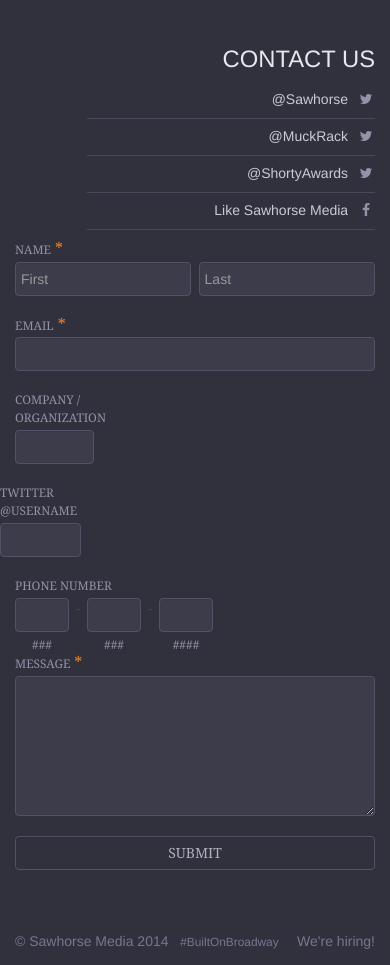
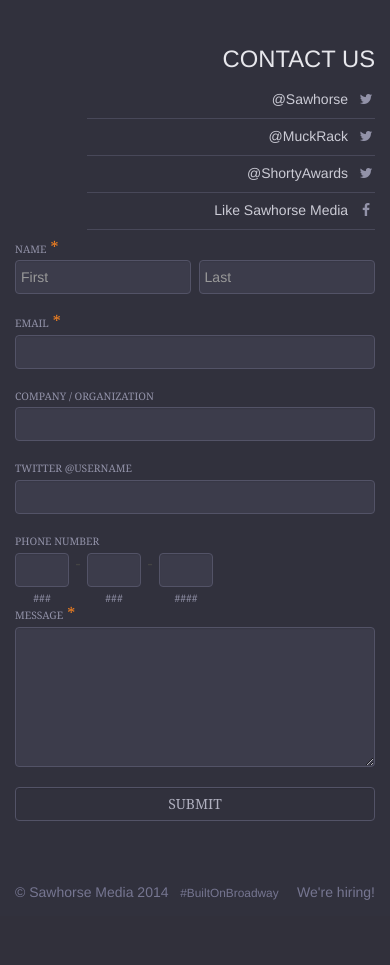
Before and after one commit to lvannostrand/sawhorse.github.io, a PHP site: page /_site/index.html in a window 390 px wide. Shown: the part 2091-3056 px from the top of the page. After the commit the page ends 2991 px from the top, so only its background shows below. Run offline with PHP 8.4, Linux system fonts and the light colour scheme; some libraries are stand-ins or nearby versions.

Commit message:
responsive contact form

```diff
--- a/_includes/contact.html
+++ b/_includes/contact.html
@@ -1,6 +1,6 @@
 <section class="contact">
 	<div class="row">
-		<div class="col-sm-3  sm-contact-sidebar">
+		<div class="col-sm-4 col-md-3 sm-contact-sidebar">
 			<h2>Contact Us</h2>
 			<ul>
 				<li>
@@ -22,11 +22,11 @@
 			</ul>
 		</div>
 
-		<div class="col-sm-8 col-sm-offset-1">
+		<div class="col-sm-8 col-md-8 col-sm-offset-0 col-md-offset-1">
 		<form id="form25" name="form25" class="wufoo topLabel page" accept-charset="UTF-8" autocomplete="off" enctype="multipart/form-data" method="post" novalidate action="https://sawu.wufoo.com/forms/m1t4ijyu11j8ov6/#public">
 		<ul>
 			<div class="row">
-				<div class="col-md-6">
+				<div class="col-md-6 no-rp">
 					<li id="foli9" class="notranslate      ">
 						<label class="desc" id="title9" for="Field9">Name<span id="req_9" class="req">*</span></label>
 						<span>
--- a/_layouts/landing.html
+++ b/_layouts/landing.html
@@ -35,6 +35,5 @@
     <script src="assets/javascripts/bootstrap.min.js"></script>
     <script src="assets/javascripts/main.js"></script>
     <script src="assets/javascripts/wufoo.js"></script>
-    <script>document.write('<script src="http://' + (location.host || 'localhost').split(':')[0] + ':35729/livereload.js?snipver=1"></' + 'script>')</script>
 </body>
 </html>
--- a/_site/assets/stylesheets/style.css
+++ b/_site/assets/stylesheets/style.css
@@ -2943,10 +2943,11 @@ footer small a {
   font-weight: 300;
   font-size: 0.85em;
   text-transform: uppercase; }
+@media (max-width: 1199px) {
+  .wufoo label {
+    font-size: 0.74em; } }
 .wufoo li {
   padding: 0px 0px 20px 0px; }
-.wufoo input#Field12 {
-  width: 99%; }
 .wufoo #foli9 span {
   width: 49%;
   margin: 0; }
@@ -2956,12 +2957,8 @@ footer small a {
   width: 100%; }
 .wufoo #foli7 input {
   width: 100%; }
-.wufoo .foli5 {
-  padding-left: 0px;
-  width: 24.5%; }
-.wufoo .foli12 {
-  width: 25.5%;
-  padding-right: 5px; }
+.wufoo #Field5 {
+  width: 100%; }
 .wufoo #foli8 {
   padding-bottom: 0px; }
 .wufoo #foli8 span {
@@ -2972,3 +2969,15 @@ footer small a {
 .wufoo #foli8 span.symbol {
   width: 5%;
   text-align: center; }
+@media (min-width: 992px) {
+  .wufoo .no-rp {
+    padding-right: 0px; }
+  .wufoo .foli12 {
+    width: 26.5%;
+    padding-right: 5px; }
+  .wufoo .foli5 {
+    padding-left: 0px;
+    padding-right: 0px;
+    width: 23.5%; }
+  .wufoo input#Field12 {
+    width: 99%; } }
--- a/_site/assets/stylesheets/style.sass
+++ b/_site/assets/stylesheets/style.sass
@@ -303,10 +303,11 @@ footer
 		font-weight: 300
 		font-size: 0.85em
 		text-transform: uppercase
+		@media (max-width: $screen-md-max)
+			font-size: 0.74em
 	li
 		padding: 0px 0px 20px 0px
-	input#Field12
-		width: 99%
+
 	#foli9 span
 		width: 49%
 		margin: 0
@@ -316,12 +317,8 @@ footer
 		width: 100%
 	#foli7 input
 		width: 100%
-	.foli5
-		padding-left: 0px
-		width: 24.5%
-	.foli12
-		width: 25.5%
-		padding-right: 5px
+	#Field5
+		width: 100%
 	#foli8
 		padding-bottom: 0px
 		span
@@ -332,3 +329,16 @@ footer
 		span.symbol
 			width: 5%
 			text-align: center
+
+	@media (min-width: $screen-md-min)
+		.no-rp
+			padding-right: 0px
+		.foli12
+			width: 26.5%
+			padding-right: 5px
+		.foli5
+			padding-left: 0px
+			padding-right: 0px
+			width: 23.5%
+		input#Field12
+			width: 99%
--- a/_site/index.html
+++ b/_site/index.html
@@ -161,7 +161,7 @@
 </section>
     <section class="contact">
 	<div class="row">
-		<div class="col-sm-3  sm-contact-sidebar">
+		<div class="col-sm-4 col-md-3 sm-contact-sidebar">
 			<h2>Contact Us</h2>
 			<ul>
 				<li>
@@ -183,11 +183,11 @@
 			</ul>
 		</div>
 
-		<div class="col-sm-8 col-sm-offset-1">
+		<div class="col-sm-8 col-md-8 col-sm-offset-0 col-md-offset-1">
 		<form id="form25" name="form25" class="wufoo topLabel page" accept-charset="UTF-8" autocomplete="off" enctype="multipart/form-data" method="post" novalidate action="https://sawu.wufoo.com/forms/m1t4ijyu11j8ov6/#public">
 		<ul>
 			<div class="row">
-				<div class="col-md-6">
+				<div class="col-md-6 no-rp">
 					<li id="foli9" class="notranslate      ">
 						<label class="desc" id="title9" for="Field9">Name<span id="req_9" class="req">*</span></label>
 						<span>
@@ -270,6 +270,5 @@
     <script src="assets/javascripts/bootstrap.min.js"></script>
     <script src="assets/javascripts/main.js"></script>
     <script src="assets/javascripts/wufoo.js"></script>
-    <script>document.write('<script src="http://' + (location.host || 'localhost').split(':')[0] + ':35729/livereload.js?snipver=1"></' + 'script>')</script>
 </body>
 </html>
```
Also changed, not shown: assets/stylesheets/style.css (+17 -8 lines), assets/stylesheets/style.sass (+18 -8 lines).
